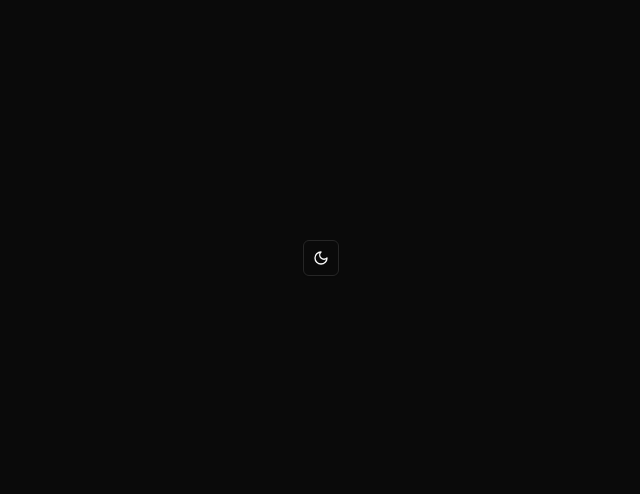
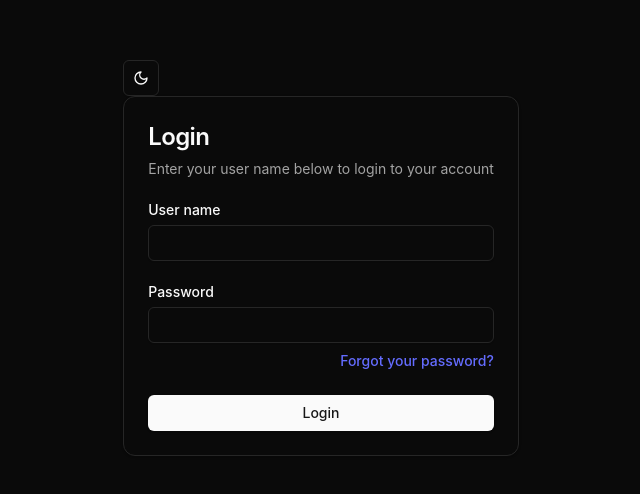
Before and after one commit to mehulrana5/dsoi-frontend, a React (Vite) app: page /#/ in a window 1280 px wide. Before the commit this address led to /#/transactions. Shown: the part 142-636 px from the top of the page, without its empty margins (319-959 px from the left). Built offline with nearby package versions, Linux system fonts and the light colour scheme.

Commit message:
feat: implement login functionality in LoginForm and update routing to use HashRouter

```diff
--- a/src/components/login-form.tsx
+++ b/src/components/login-form.tsx
@@ -9,11 +9,22 @@ import {
 } from "@/components/ui/card"
 import { Input } from "@/components/ui/input"
 import { Label } from "@/components/ui/label"
+import { useState } from "react"
+import { useNavigate } from 'react-router';
 
 export function LoginForm({
   className,
   ...props
 }: React.ComponentPropsWithoutRef<"div">) {
+  const [cred, setCred] = useState({ username: "", password: "" })
+  const navigate = useNavigate();
+  async function handleSubmit(event: React.FormEvent) {
+    event.preventDefault()
+    console.log("Login details:", cred)
+    navigate('/member')
+    // Add your login logic here
+  }
+
   return (
     <div className={cn("flex flex-col gap-6", className)} {...props}>
       <Card>
@@ -24,23 +35,31 @@ export function LoginForm({
           </CardDescription>
         </CardHeader>
         <CardContent>
-          <form>
+          <form onSubmit={handleSubmit}>
             <div className="flex flex-col gap-6">
               <div className="grid gap-2">
                 <div className="flex">
-                  <Label htmlFor="email">User name</Label>
+                  <Label htmlFor="username">User name</Label>
                 </div>
                 <Input
-                  id="email"
+                  id="username"
                   type="text"
                   required
+                  value={cred.username}
+                  onChange={(e) => setCred({ ...cred, username: e.target.value })}
                 />
               </div>
               <div className="grid gap-2">
                 <div className="flex">
                   <Label htmlFor="password">Password</Label>
                 </div>
-                <Input id="password" type="password" required />
+                <Input
+                  id="password"
+                  type="password"
+                  required
+                  value={cred.password}
+                  onChange={(e) => setCred({ ...cred, password: e.target.value })}
+                />
                 <a
                   href="#"
                   className="ml-auto inline-block text-sm underline-offset-4 hover:underline"
--- a/src/main.tsx
+++ b/src/main.tsx
@@ -1,6 +1,5 @@
-import { StrictMode } from 'react'
 import { createRoot } from 'react-dom/client'
-import { BrowserRouter, Routes, Route } from "react-router";
+import { HashRouter, Routes, Route } from "react-router";
 import './index.css'
 import { LoginForm } from './components/login-form.tsx';
 import { ModeToggle } from './components/mode-toggle.tsx'
@@ -9,14 +8,12 @@ import MembersPage from './pages/MembersPage.tsx'
 
 createRoot(document.getElementById('root')!).render(
   <ThemeProvider defaultTheme="dark" storageKey="vite-ui-theme">
-    <ModeToggle />
-    <BrowserRouter basename="/dsoi-frontend">
-      <StrictMode>
-        <Routes>
-          <Route path='/dsoi-frontend' element={<LoginForm />} />
-          <Route path='/member' element={<MembersPage />} />
-        </Routes>
-      </StrictMode>
-    </BrowserRouter>
+    <HashRouter>
+      <ModeToggle />
+      <Routes>
+        <Route path='/' element={<LoginForm />} />
+        <Route path='/member' element={<MembersPage />} />
+      </Routes>
+    </HashRouter>
   </ThemeProvider>
 )
```
